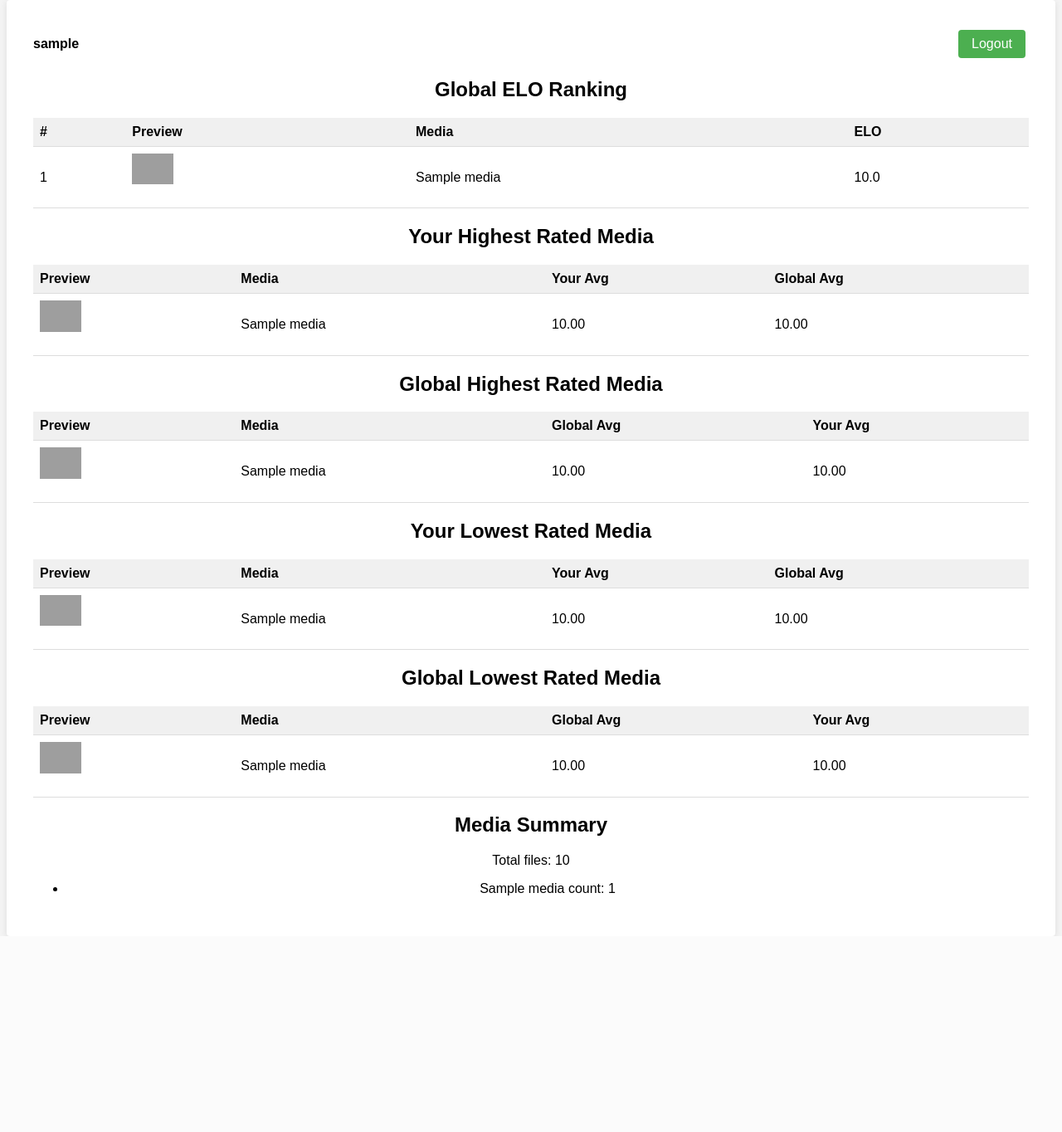
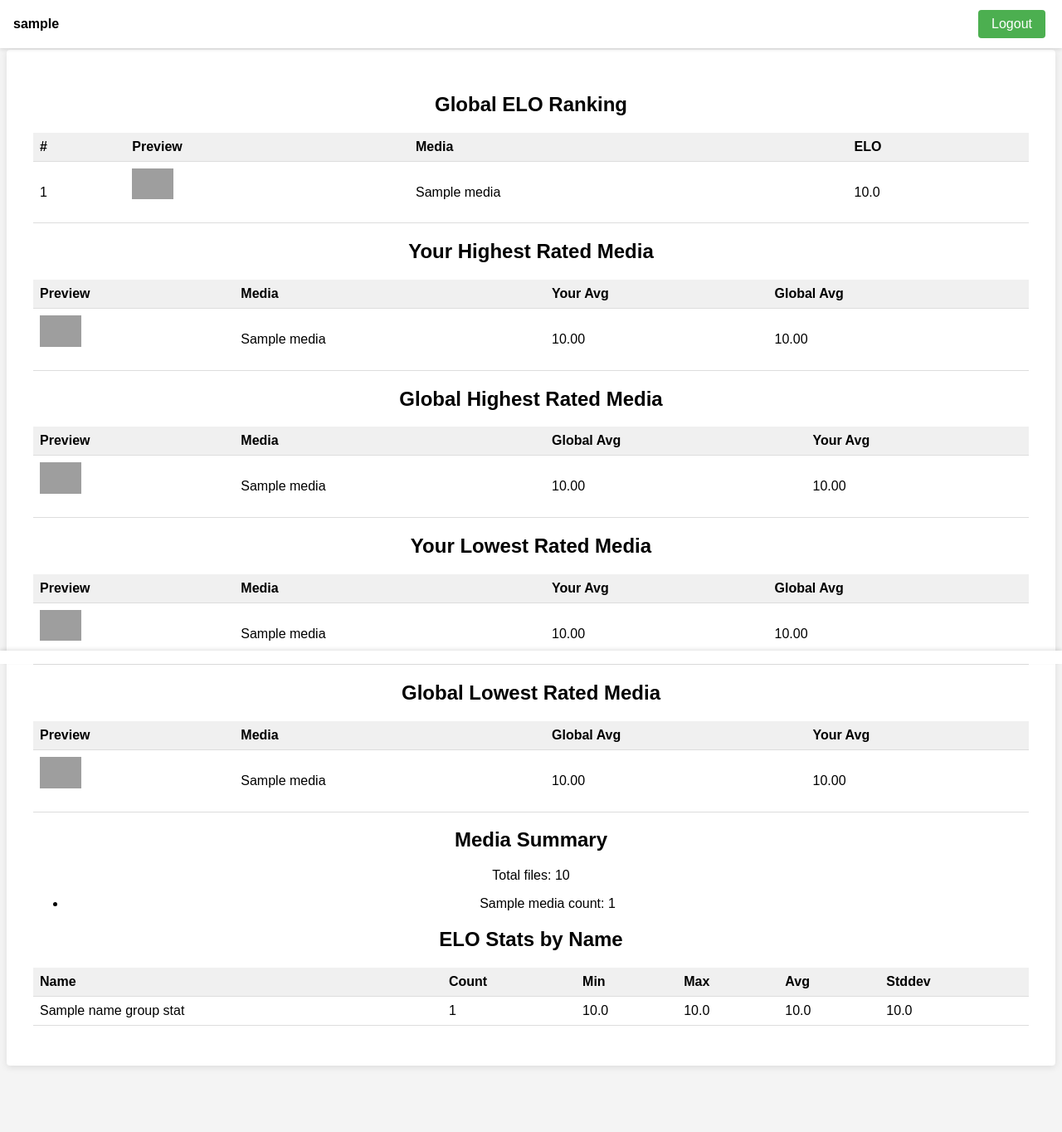
Before and after one commit to mullinmax/ranker, a FastAPI app: template app/templates/stats.html in a window 1280 px wide. Shown: the whole page at 83% size. Before the commit the page ends 1128 px from the top, so only its background shows below. Run offline with FastAPI, Linux system fonts and the light colour scheme; the template is opened without the code that fills it: most values are stand-ins (such as "Sample title", 1, 10 or a date in 2020); parts of the project's set-up code (start-up, migrations or seed data) failed here and were passed over; grey boxes are pictures that could not be loaded.

Commit message:
Improve stats and layout

```diff
--- a/app/main.py
+++ b/app/main.py
@@ -224,6 +224,34 @@ def get_elo_rankings(limit: int = 20) -> list[tuple[str, float]]:
     return rows
 
 
+def get_name_group_elo_stats() -> list[tuple[str, int, float, float, float, float]]:
+    """Return stats of ELO ratings grouped by normalized media name."""
+    conn = sqlite3.connect(DATABASE)
+    cur = conn.cursor()
+    cur.execute("SELECT media, rating FROM elo")
+    rows = cur.fetchall()
+    conn.close()
+    groups: dict[str, list[float]] = {}
+    for media, rating in rows:
+        name, _ = os.path.splitext(media)
+        name = name.lower().replace("_", "")
+        name = "".join(ch for ch in name if not ch.isdigit())
+        groups.setdefault(name, []).append(rating)
+
+    stats = []
+    for name, ratings in groups.items():
+        count = len(ratings)
+        avg = sum(ratings) / count
+        mn = min(ratings)
+        mx = max(ratings)
+        var = sum((r - avg) ** 2 for r in ratings) / count
+        std = var ** 0.5
+        stats.append((name, count, mn, mx, avg, std))
+
+    stats.sort(key=lambda s: -s[4])
+    return stats
+
+
 @app.get("/", response_class=HTMLResponse)
 def index(request: Request):
     username = request.cookies.get("username")
@@ -357,6 +385,7 @@ def stats(request: Request):
     global_highest, global_lowest = get_global_media_stats_with_user(username)
     user_highest, user_lowest = get_user_media_stats(username)
     elo_ranking = get_elo_rankings()
+    name_group_stats = get_name_group_elo_stats()
     media_total, media_counts = get_media_file_summary()
     return templates.TemplateResponse(
         "stats.html",
@@ -368,6 +397,7 @@ def stats(request: Request):
             "user_highest": user_highest,
             "user_lowest": user_lowest,
             "elo_ranking": elo_ranking,
+            "name_group_stats": name_group_stats,
             "media_total": media_total,
             "media_counts": media_counts,
             "show_back": True,
--- a/app/static/style.css
+++ b/app/static/style.css
@@ -2,7 +2,8 @@ body {
   font-family: Arial, sans-serif;
   background-color: #f4f4f4;
   margin: 0;
-  padding: 0;
+  padding-top: 60px;
+  padding-bottom: 80px;
   min-height: 100vh;
 }
 
@@ -78,6 +79,8 @@ img {
   display: grid;
   gap: 1rem;
   grid-template-columns: repeat(2, 1fr);
+  grid-template-rows: repeat(2, 1fr);
+  height: calc(100vh - 140px);
 }
 
 .medal {
@@ -106,11 +109,28 @@ img {
 }
 
 .header {
+  position: fixed;
+  top: 0;
+  left: 0;
+  right: 0;
   display: flex;
   justify-content: flex-end;
   align-items: center;
   gap: 0.5rem;
-  margin-bottom: 1rem;
+  padding: 0.5rem 1rem;
+  background: white;
+  box-shadow: 0 2px 4px rgba(0,0,0,0.1);
+  z-index: 1000;
+}
+.footer {
+  position: fixed;
+  bottom: 0;
+  left: 0;
+  right: 0;
+  text-align: center;
+  padding: 0.5rem 1rem;
+  background: white;
+  box-shadow: 0 -2px 4px rgba(0,0,0,0.1);
 }
 
 .username {
@@ -139,7 +159,7 @@ img {
 }
 
 #rate-form {
-  margin-top: 1rem;
+  margin: 0;
 }
 
 @media (max-width: 600px) {
@@ -159,7 +179,7 @@ img {
     padding: 1rem;
   }
   #rate-form {
-    margin-top: 1rem;
+    margin: 0;
   }
 }
 
@@ -186,3 +206,23 @@ img {
   max-height: 50px;
   object-fit: contain;
 }
+
+@keyframes pulse {
+  0% { transform: scale(1); }
+  50% { transform: scale(1.05); }
+  100% { transform: scale(1); }
+}
+
+@keyframes bounce {
+  0%, 100% { transform: translateY(0); }
+  50% { transform: translateY(-10px); }
+}
+
+@keyframes rotate {
+  0% { transform: rotate(0); }
+  100% { transform: rotate(360deg); }
+}
+
+.anim-pulse { animation: pulse 3s ease-in-out infinite; }
+.anim-bounce { animation: bounce 2s ease-in-out infinite; }
+.anim-rotate { animation: rotate 8s linear infinite; }
--- a/app/templates/base.html
+++ b/app/templates/base.html
@@ -31,5 +31,8 @@
 {% endif %}
 {% block content %}{% endblock %}
 </div>
+<div class="footer">
+  {% block footer %}{% endblock %}
+</div>
 </body>
 </html>
--- a/app/templates/stats.html
+++ b/app/templates/stats.html
@@ -92,4 +92,22 @@
   <li>{{ name }}: {{ count }}</li>
   {% endfor %}
 </ul>
+<h2>ELO Stats by Name</h2>
+{% if name_group_stats %}
+<table class="stats-table">
+  <tr><th>Name</th><th>Count</th><th>Min</th><th>Max</th><th>Avg</th><th>Stddev</th></tr>
+  {% for name, count, mn, mx, avg, std in name_group_stats %}
+  <tr>
+    <td>{{ name }}</td>
+    <td>{{ count }}</td>
+    <td>{{ '%.1f' % mn }}</td>
+    <td>{{ '%.1f' % mx }}</td>
+    <td>{{ '%.1f' % avg }}</td>
+    <td>{{ '%.1f' % std }}</td>
+  </tr>
+  {% endfor %}
+</table>
+{% else %}
+<p>No ELO data yet.</p>
+{% endif %}
 {% endblock %}
```
Also changed, not shown: app/templates/index.html (+18 -7 lines).
